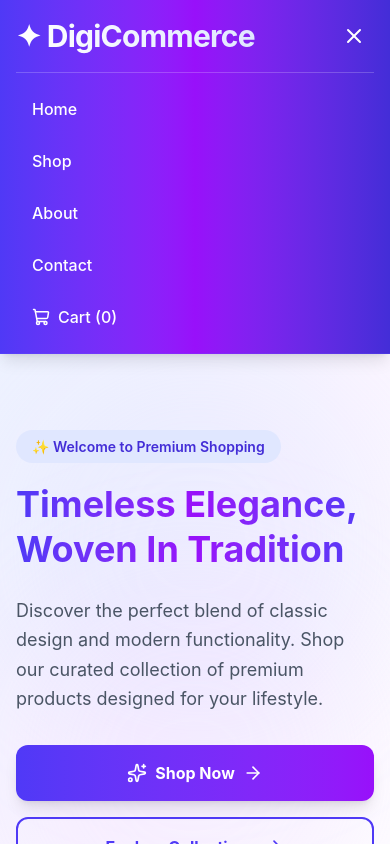
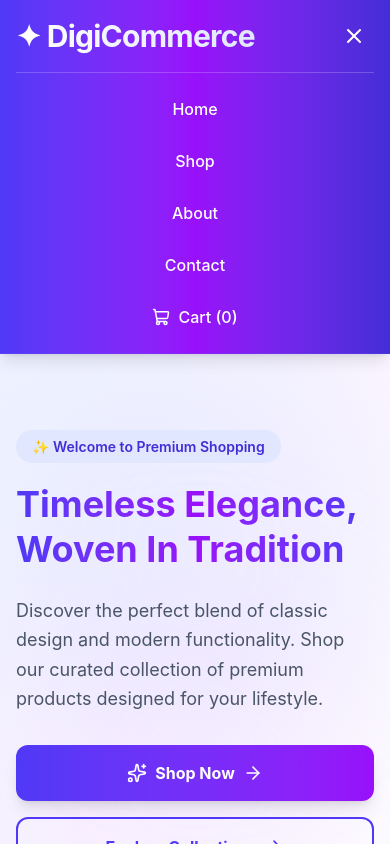
Before and after one commit to RedwanHaasaan/digi-commerce, a Next.js app: page / in a window 390 px wide. Both pictures are taken after a click on the button 354 px from the left and 36 px from the top of the page. Shown: the top 844 px of the page. Built offline with nearby package versions, Linux system fonts and the light colour scheme.

Commit message:
feat: replace button with Link component for navigation in Home page and center align mobile menu items in Navbar

```diff
--- a/src/app/page.jsx
+++ b/src/app/page.jsx
@@ -5,6 +5,7 @@ import Card from "@/components/Home/Card";
 import { MoveRight } from "lucide-react";
 import { stats } from "@/constants/data";
 import StatCard from "@/components/Home/StatsCard";
+import Link from "next/link";
 export default function Home() {
   return (
     <>
@@ -90,10 +91,10 @@ export default function Home() {
           <p className="text-xl text-indigo-100 mb-10">
             Browse through our exclusive collection of premium products
           </p>
-          <button className="group px-10 py-4 bg-white text-indigo-600 font-bold rounded-xl shadow-lg hover:shadow-2xl hover:scale-105 transition-all duration-300 cursor-pointer flex items-center gap-2">
+          <Link href="/shop" className="group px-10 py-4 bg-white text-indigo-600 font-bold rounded-xl shadow-lg hover:shadow-2xl hover:scale-105 transition-all duration-300 cursor-pointer flex items-center gap-2">
             Start Shopping Now
             <MoveRight size={20} className="ml-2 group-hover:translate-x-1 transition-transform duration-300" />
-          </button>
+          </Link>
         </div>
       </section>
     </>
--- a/src/components/layouts/Navbar.jsx
+++ b/src/components/layouts/Navbar.jsx
@@ -75,7 +75,7 @@ const Navbar = () => {
         {/* MOBILE MENU */}
         {open && (
           <div className="lg:hidden mt-4 pt-4 border-t border-white/20 animate-in fade-in slide-in-from-top-2 duration-200">
-            <ul className="flex flex-col gap-3 font-medium">
+            <ul className="flex flex-col gap-3 font-medium items-center">
               <li>
                 <Link href="/" onClick={() => setOpen(false)} className="block px-4 py-2 text-white hover:bg-white/10 rounded-lg transition-colors duration-300">
                   Home
```
